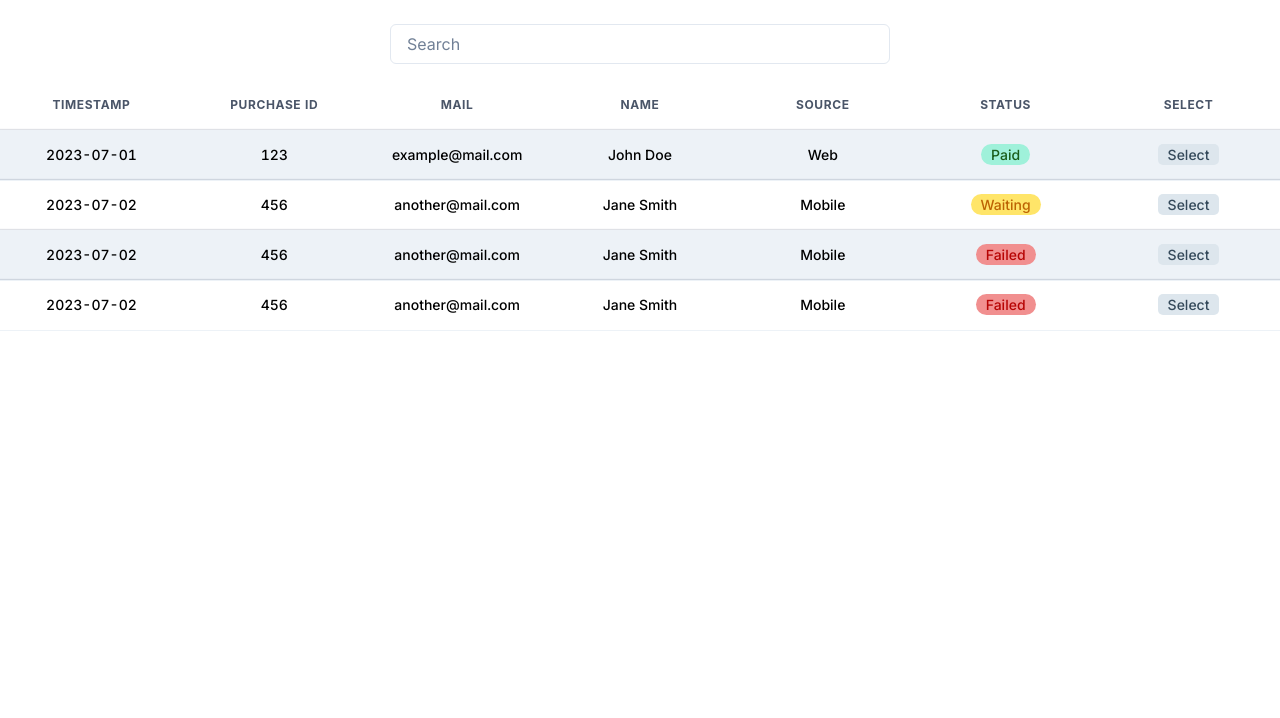
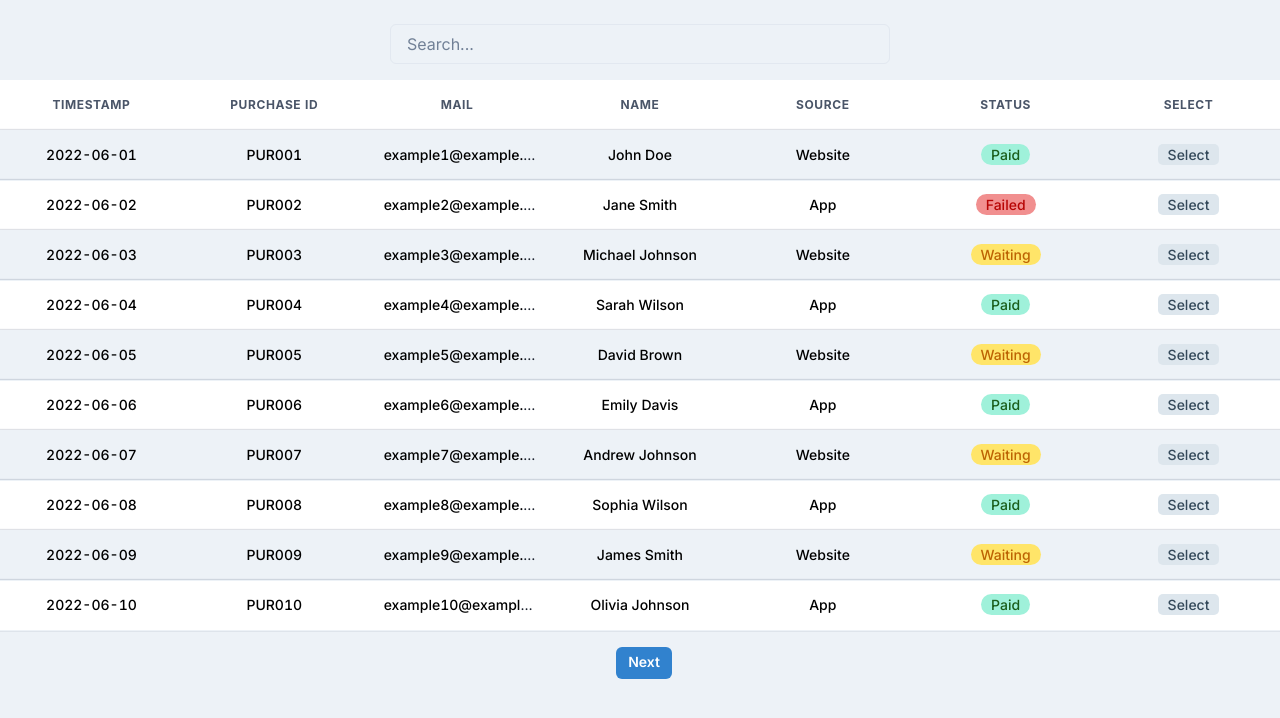
Before and after one commit to raj00anand/table, a Next.js app: page / in a window 1280 px wide. Shown: the top 718 px of the page. Built offline with nearby package versions, Linux system fonts and the light colour scheme.

Commit message:
added some styling and data

```diff
--- a/src/app/DataTable.tsx
+++ b/src/app/DataTable.tsx
@@ -75,10 +75,14 @@ const DataTable: React.FC<DataTableProps> = ({ headers, rows, pagination }) => {
       const visibleRows = sortedRows.slice(startIndex, endIndex);
 
     const rowColors = useColorModeValue(['white', 'white'], ['gray.700', 'gray.800']);
+    if (typeof document !== 'undefined') {
+        let bgColor = document.body.style.background = "#EDF2F7"
+     }
+
   return (
     <Box overflowX="auto">
         <Flex justify="center" mb={4} mt={6}>
-        <Input placeholder="Search" value={searchValue} onChange={handleSearchChange} w="500px" />
+        <Input placeholder="Search..." value={searchValue} onChange={handleSearchChange} w="500px" />
       </Flex>
       <Table variant="striped" colorScheme="gray" size="sm" className="equal-width-table">
         <Thead>
--- a/src/app/MyPage.tsx
+++ b/src/app/MyPage.tsx
@@ -1,17 +1,18 @@
 'use client'
 import DataTable from './DataTable';
 import { ChakraProvider, extendTheme } from "@chakra-ui/react";
+import data from './data'
 
 const MyPage: React.FC = () => {
   const headers = ['Timestamp', 'Purchase Id', 'Mail', 'Name', 'Source', 'Status', 'Select'];
-  const rows = [
-    ['2023-07-01', '123', 'example@mail.com', 'John Doe', 'Web', 'Paid', 'Select'],
-    ['2023-07-02', '456', 'another@mail.com', 'Jane Smith', 'Mobile', 'Waiting', 'Select'],
-    ['2023-07-02', '456', 'another@mail.com', 'Jane Smith', 'Mobile', 'Failed', 'Select'],
-    ['2023-07-02', '456', 'another@mail.com', 'Jane Smith', 'Mobile', 'Failed', 'Select'],
+  // const rows = [
+  //   ['2023-07-01', '123', 'example@mail.com', 'John Doe', 'Web', 'Paid', 'Select'],
+  //   ['2023-07-02', '456', 'another@mail.com', 'Jane Smith', 'Mobile', 'Waiting', 'Select'],
+  //   ['2023-07-02', '456', 'another@mail.com', 'Jane Smith', 'Mobile', 'Failed', 'Select'],
+  //   ['2023-07-02', '456', 'another@mail.com', 'Jane Smith', 'Mobile', 'Failed', 'Select'],
 
-    // Add more rows as needed
-  ];
+  //   // Add more rows as needed
+  // ];
 
   const theme = extendTheme({
     colors: {
@@ -25,7 +26,7 @@ const MyPage: React.FC = () => {
   return (
     <div>
       <ChakraProvider theme={theme}>
-        <DataTable headers={headers} rows={rows} pagination={false}/>
+        <DataTable headers={headers} rows={data} pagination={false}/>
       </ChakraProvider>
 
 
--- /dev/null
+++ b/src/app/data.js
@@ -0,0 +1,229 @@
+const data = [
+    [
+      '2022-06-01',
+      'PUR001',
+      'example1@example.com',
+      'John Doe',
+      'Website',
+      'Paid',
+      "Select",
+    ],
+    [
+      '2022-06-02',
+      'PUR002',
+      'example2@example.com',
+      'Jane Smith',
+      'App',
+      'Failed',
+      "Select",
+    ],
+    [
+      '2022-06-03',
+      'PUR003',
+      'example3@example.com',
+      'Michael Johnson',
+      'Website',
+      'Waiting',
+      "Select",
+    ],
+    [
+      '2022-06-04',
+      'PUR004',
+      'example4@example.com',
+      'Sarah Wilson',
+      'App',
+      'Paid',
+      "Select",
+    ],
+    [
+      '2022-06-05',
+      'PUR005',
+      'example5@example.com',
+      'David Brown',
+      'Website',
+      'Waiting',
+      "Select",
+    ],
+    [
+      '2022-06-06',
+      'PUR006',
+      'example6@example.com',
+      'Emily Davis',
+      'App',
+      'Paid',
+      "Select",
+    ],
+    [
+      '2022-06-07',
+      'PUR007',
+      'example7@example.com',
+      'Andrew Johnson',
+      'Website',
+      'Waiting',
+      "Select",
+    ],
+    [
+      '2022-06-08',
+      'PUR008',
+      'example8@example.com',
+      'Sophia Wilson',
+      'App',
+      'Paid',
+      "Select",
+    ],
+    [
+      '2022-06-09',
+      'PUR009',
+      'example9@example.com',
+      'James Smith',
+      'Website',
+      'Waiting',
+      "Select",
+    ],
+    [
+      '2022-06-10',
+      'PUR010',
+      'example10@example.com',
+      'Olivia Johnson',
+      'App',
+      'Paid',
+      "Select",
+    ],
+    [
+      '2022-06-11',
+      'PUR011',
+      'example11@example.com',
+      'Benjamin Davis',
+      'Website',
+      'Waiting',
+      "Select",
+    ],
+    [
+      '2022-06-12',
+      'PUR012',
+      'example12@example.com',
+      'Sophia Brown',
+      'App',
+      'Paid',
+      "Select",
+    ],
+    [
+      '2022-06-13',
+      'PUR013',
+      'example13@example.com',
+      'William Wilson',
+      'Website',
+      'Waiting',
+      "Select",
+    ],
+    [
+      '2022-06-14',
+      'PUR014',
+      'example14@example.com',
+      'Ava Smith',
+      'App',
+      'Paid',
+      "Select",
+    ],
+    [
+      '2022-06-15',
+      'PUR015',
+      'example15@example.com',
+      'Emma Johnson',
+      'Website',
+      'Waiting',
+      "Select",
+    ],
+    [
+      '2022-06-16',
+      'PUR016',
+      'example16@example.com',
+      'Noah Davis',
+      'App',
+      'Paid',
+      "Select",
+    ],
+    [
+      '2022-06-17',
+      'PUR017',
+      'example17@example.com',
+      'Mia Wilson',
+      'Website',
+      'Waiting',
+      "Select",
+    ],
+    [
+      '2022-06-18',
+      'PUR018',
+      'example18@example.com',
+      'Liam Smith',
+      'App',
+      'Paid',
+      "Select",
+    ],
+    [
+      '2022-06-19',
+      'PUR019',
+      'example19@example.com',
+      'Isabella Johnson',
+      'Website',
+      'Waiting',
+      "Select",
+    ],
+    [
+      '2022-06-20',
+      'PUR020',
+      'example20@example.com',
+      'Lucas Davis',
+      'App',
+      'Paid',
+      "Select",
+    ],
+    [
+      '2022-06-21',
+      'PUR021',
+      'example21@example.com',
+      'Grace Wilson',
+      'Website',
+      'Waiting',
+      "Select",
+    ],
+    [
+      '2022-06-22',
+      'PUR022',
+      'example22@example.com',
+      'Jackson Smith',
+      'App',
+      'Paid',
+      "Select",
+    ],
+    [
+      '2022-06-23',
+      'PUR023',
+      'example23@example.com',
+      'Charlotte Johnson',
+      'Website',
+      'Waiting',
+      "Select",
+    ],
+    [
+      '2022-06-24',
+      'PUR024',
+      'example24@example.com',
+      'Ethan Davis',
+      'App',
+      'Paid',
+      "Select",
+    ],
+    [
+      '2022-06-25',
+      'PUR025',
+      'example25@example.com',
+      'Avery Wilson',
+      'Website',
+      'Waiting',
+      "Select",
+    ],
+  ];
+
+  export default data;
```
